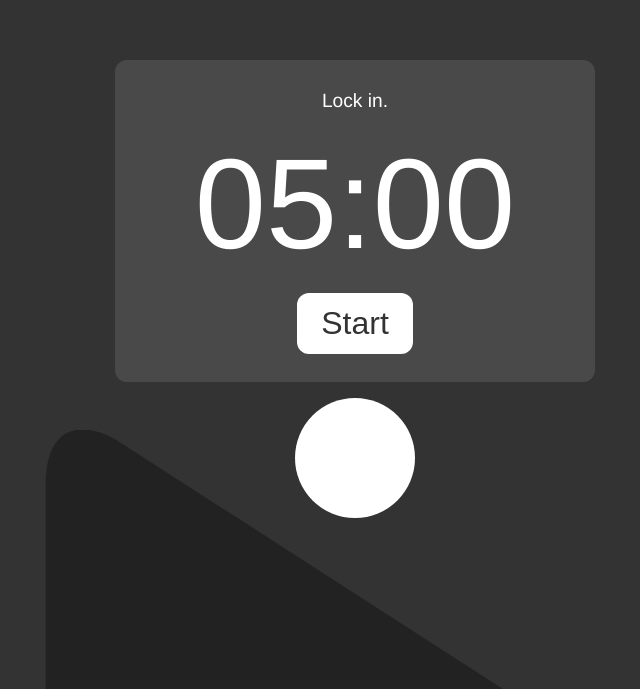
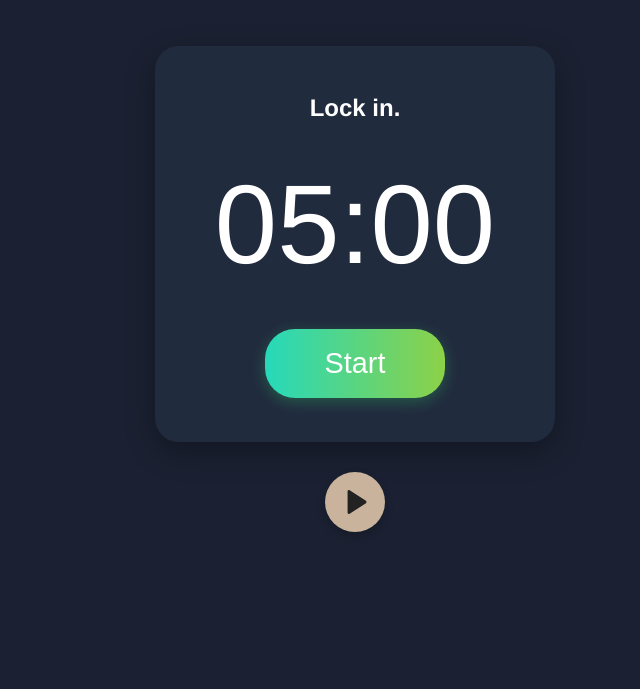
Before and after one commit to arob12inson/lock-in, a React (Vite) app: page / in a window 1280 px wide. Shown: the part 111-800 px from the top of the page, without its empty margins (285-925 px from the left). Built offline with nearby package versions, Linux system fonts and the light colour scheme.

Commit message:
Changed Styling

```diff
--- a/src/App.css
+++ b/src/App.css
@@ -4,76 +4,116 @@
     flex-direction: column;
     align-items: center;
     justify-content: center;
+    background-color: hsl(225, 30%, 15%);
 }
 
 .pomodoro {
-    width: 480px;
+    width: 400px;
     height: auto;
-    background-color: hsla(0, 0%, 70%, 0.173);
+    background-color: hsla(220, 30%, 20%, 0.8);
     display: flex;
     flex-direction: column;
     align-items: center;
     justify-content: space-between;
-    padding-top: 24px;
-    padding-bottom: 24px;
-    border-radius: 12px;
+    padding: 40px 24px;
+    border-radius: 24px;
+    box-shadow: 0 10px 30px hsla(0, 0%, 0%, 0.3);
 }
 
 .timer {
-    font-size: 8em;
-    margin: 12px;
+    font-size: 7em;
+    margin: 20px 0;
+    color: white;
+    font-weight: 500;
 }
 
 .play_button {
-    background-color: hsl(0, 0%, 100%);
+    background: linear-gradient(90deg, hsl(170, 70%, 50%), hsl(90, 60%, 55%));
     border: none;
-    color: hsl(0, 0%, 20%);
-    padding: 12px 24px;
+    color: white;
+    padding: 18px 60px;
     text-align: center;
     text-decoration: none;
     display: inline-block;
-    font-size: 16px;
-    margin: 4px 2px;
+    margin: 20px 0 4px 0;
     cursor: pointer;
-    font-size: 2em;
-    border-radius: 12px;
+    font-size: 1.8em;
+    font-weight: 500;
+    border-radius: 30px;
+    transition: transform 0.2s ease, box-shadow 0.2s ease;
+    box-shadow: 0 4px 15px hsla(140, 60%, 50%, 0.3);
 }
+
+.play_button:hover {
+    transform: translateY(-2px);
+    box-shadow: 0 6px 20px hsla(140, 60%, 50%, 0.4);
+}
+
 
 .timer_options {
     display: flex;
+    margin-bottom: 10px;
 }
 
 .timer_option, .lock-in-banner {
     background-color: transparent;
     border: none;
-    padding: 6px;
-    font-size: 1.2em;
-    color: hsl(0, 0%, 100%);
+    padding: 8px 12px;
+    font-size: 1.1em;
+    color: hsl(210, 15%, 75%);
+    font-weight: 500;
+    transition: color 0.2s ease, background-color 0.2s ease;
 }
 
 .timer_option {
     cursor: pointer;
 }
 
+.timer_option:hover {
+    color: white;
+}
+
+.lock-in-banner {
+    font-size: 1.5em;
+    color: white;
+    font-weight: 600;
+}
+
+
 .active {
-    background-color: hsl(0, 0%, 20%);
+    background-color: hsla(210, 15%, 85%, 0.1);
+    color: white;
     border-radius: 6px;
 }
 
 .brown_noise_button {
-    height: 120px;
-    width: 120px;
-    border-radius: 100%;
-    margin-top: 16px;
-    padding: 24px;
-    background-color: hsl(0, 0%, 100%);
+    height: 60px;
+    width: 60px;
+    border-radius: 50%;
+    margin-top: 30px;
+    padding: 12px;
+    background-color: hsl(30, 30%, 70%);
     border: none;
     display: flex;
     justify-content: center;
+    align-items: center;
     cursor: pointer;
+    box-shadow: 0 4px 10px hsla(0, 0%, 0%, 0.2);
+    transition: transform 0.2s ease, box-shadow 0.2s ease;
+}
+
+.brown_noise_button:hover {
+    transform: translateY(-1px);
+    box-shadow: 0 6px 15px hsla(0, 0%, 0%, 0.3);
+}
+
+.brown_noise_button img {
+    height: 24px;
+    width: 24px;
+    display: block;
 }
 
 #play {
-    margin-left: 10px;
-    padding: 8px;
+    margin-left: 3px;
+    padding: 0;
 }
```
